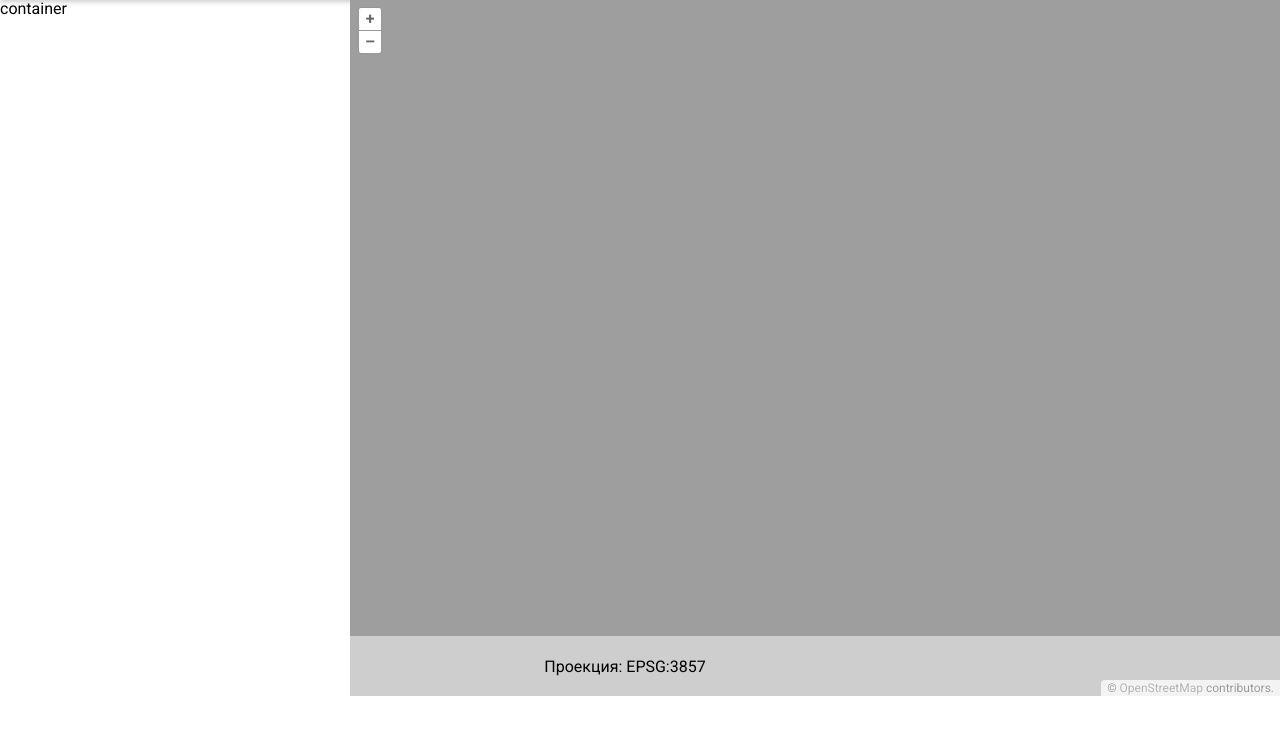
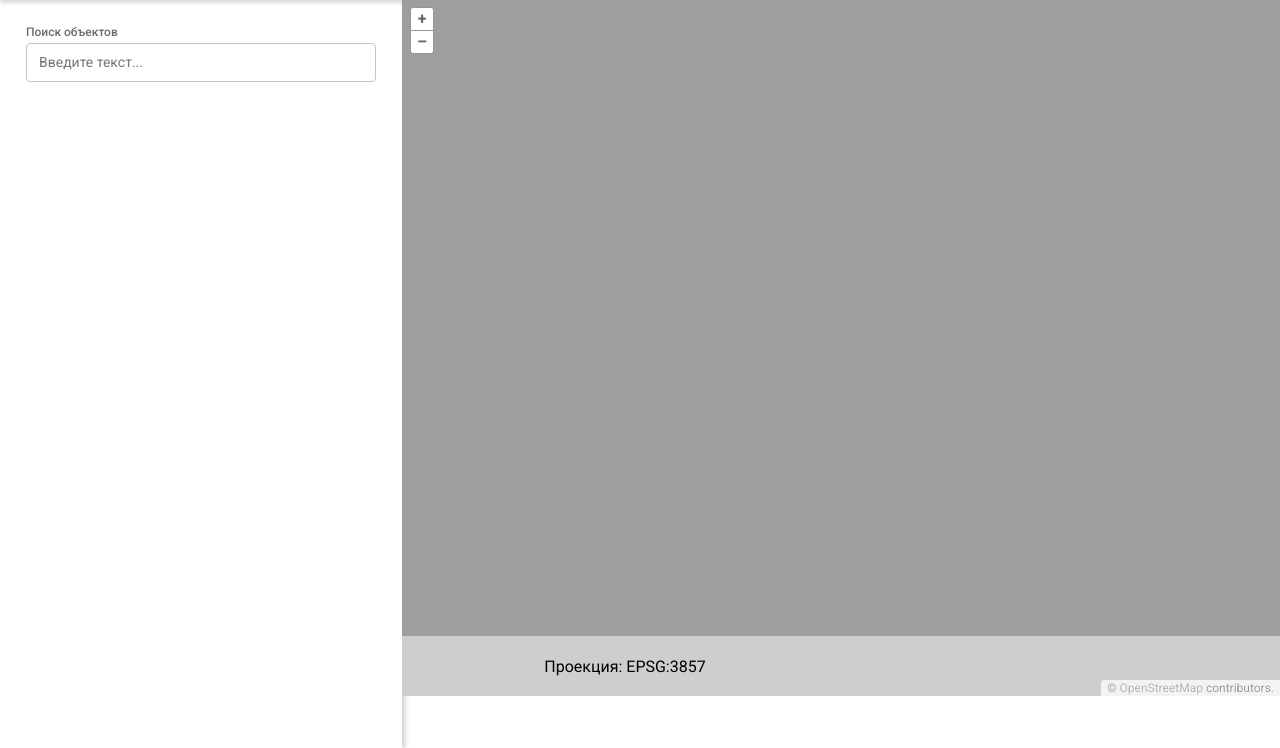
Before and after one commit to Valeriya-Osipova/map-service, a website built with Vite: page map/index.html in a window 1280 px wide. Shown: the part 104-852 px from the top of the page. Before the commit the page ends 800 px from the top, so only its background shows below. Built offline with nearby package versions, Linux system fonts and the light colour scheme; files whose address does not match are found by name.

Commit message:
feat(InstrumentsControl): init instruments control

```diff
--- /dev/null
+++ b/map/GIS/controls/InstrumentsControl/InstrumentsControl.ts
@@ -0,0 +1,27 @@
+import { CustomInput } from '../../components/CustomInput/CustomInput';
+
+export interface InstrumentsControlOptions {
+  root: HTMLElement;
+}
+
+export class InstrumentsControl {
+  private container: HTMLElement;
+
+  constructor(parameters: InstrumentsControlOptions) {
+    this.container = parameters.root;
+    this.init();
+  }
+
+  init() {
+    const instrunemtsContainer = this.container.appendChild(document.createElement('div'));
+    new CustomInput({
+      root: instrunemtsContainer,
+      labelText: 'Поиск объектов',
+      placeholder: 'Введите текст...',
+    });
+  }
+
+  static builder(opts: InstrumentsControlOptions) {
+    new InstrumentsControl(opts);
+  }
+}
--- a/map/GIS/map/index.ts
+++ b/map/GIS/map/index.ts
@@ -5,6 +5,7 @@ import TileLayer from 'ol/layer/Tile';
 import OSM from 'ol/source/OSM';
 import { toLonLat, transform } from 'ol/proj';
 import { CustomButton } from '../components/CustomButton/CustomButton';
+import { InstrumentsControl } from '../controls/InstrumentsControl/InstrumentsControl';
 
 document.addEventListener('DOMContentLoaded', function () {
   init();
@@ -31,6 +32,7 @@ function init() {
   }
 
   initFooterControls(map);
+  initInstruments();
 }
 
 function createAuthButtons(container: HTMLElement) {
@@ -57,6 +59,13 @@ function createAuthButtons(container: HTMLElement) {
   });
 
   container.appendChild(buttonContainer);
+}
+
+function initInstruments() {
+  const instruments = document.getElementById('instruments');
+  if (!instruments) return;
+
+  InstrumentsControl.builder({ root: instruments });
 }
 
 function initFooterControls(map: Map) {
--- a/map/index.html
+++ b/map/index.html
@@ -23,7 +23,7 @@
       <div id="auth" class="auth-container"></div>
     </div>
     <div id="map-container" class="map-container">
-      <div class="instruments-container">container</div>
+      <div id="instruments" class="instruments-container"></div>
       <div id="map" class="map"></div>
     </div>
     <div id="footer" class="footer"></div>
--- a/map/styles.css
+++ b/map/styles.css
@@ -41,6 +41,7 @@ html {
   max-height: calc(100vh - 103px);
   width: 350px;
   box-shadow: 3px 0px 5px rgba(0, 0, 0, 0.2);
+  padding: 26px;
 }
 
 .map {
```
